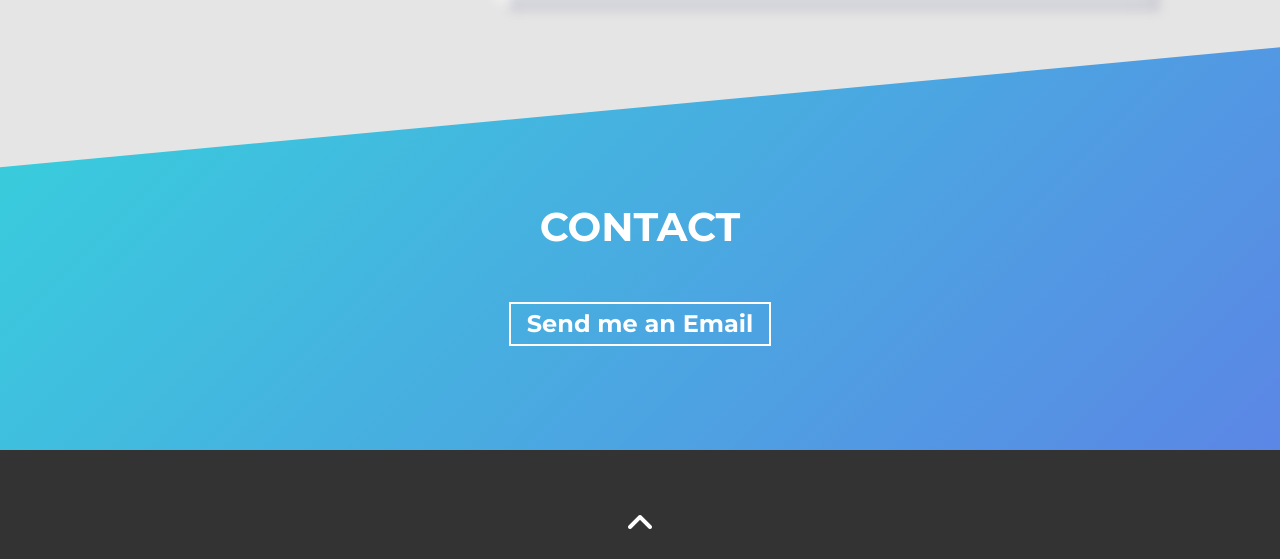
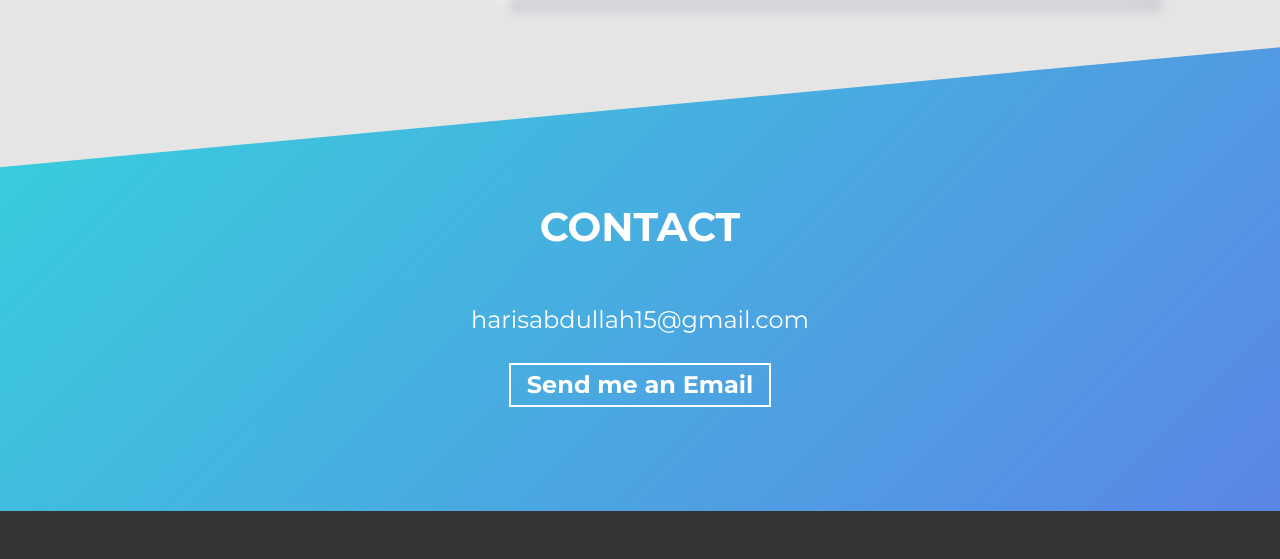
Before and after one commit to harisabdullahh/harisabdullah.github.io, a plain HTML site: page index.html in a window 1280 px wide. Shown: the part 2772-3331 px from the top of the page. Drawn offline with Linux system fonts and the light colour scheme.

Commit message:
Update index.html

```diff
--- a/index.html
+++ b/index.html
@@ -280,7 +280,7 @@
       <div class="container">
         <h2 class="section-title">Contact</h2>
         <div class="contact-wrapper">
-          <!--<p class="contact-wrapper__text">[Put your call to action here]</p>-->
+          <p class="contact-wrapper__text">harisabdullah15@gmail.com</p>
           <a href="mailto:harisabdullah15@gmail.com.com" class="cta-btn cta-btn--resume">Send me an Email</a>
         </div>
       </div>
```
